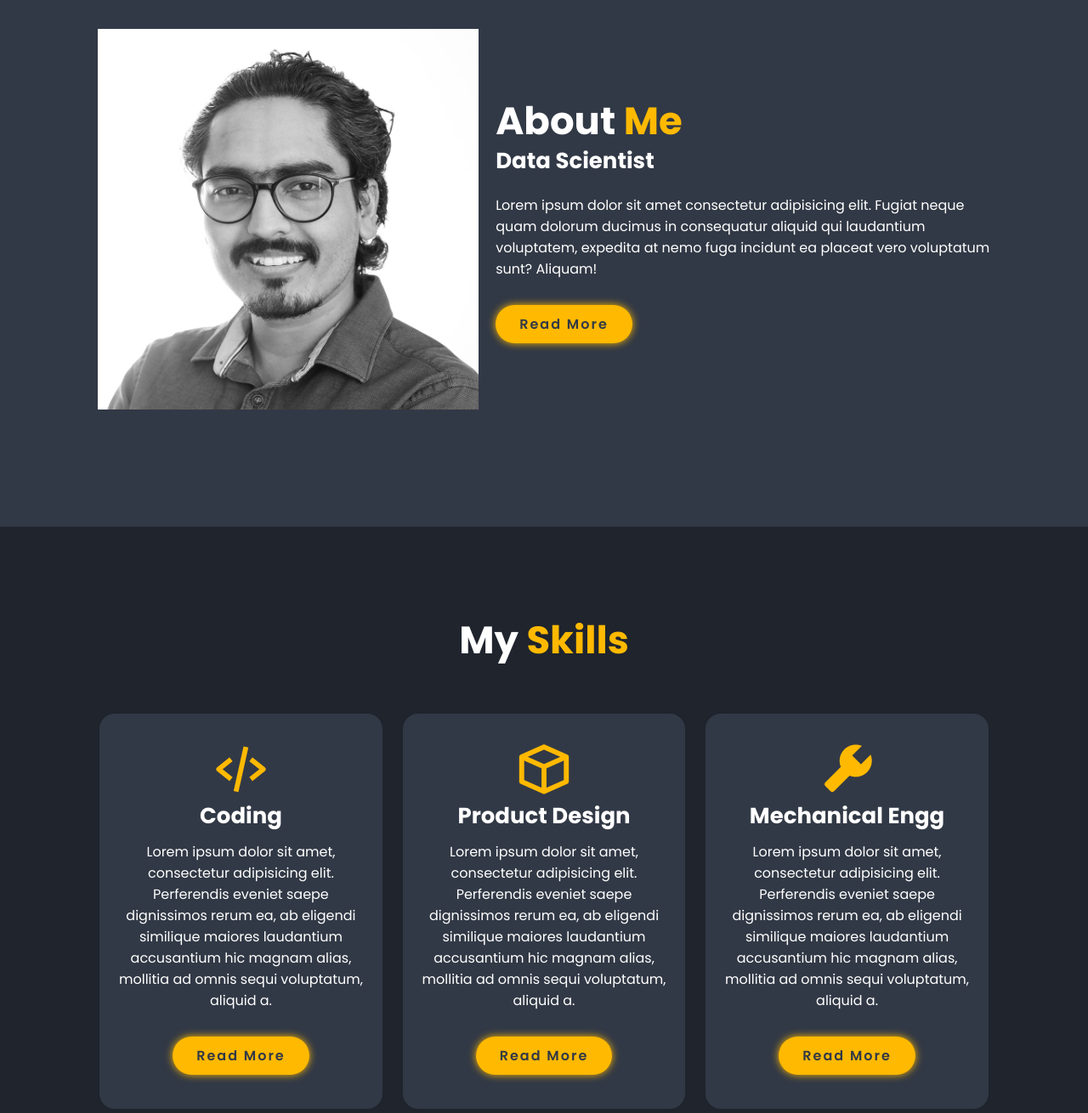
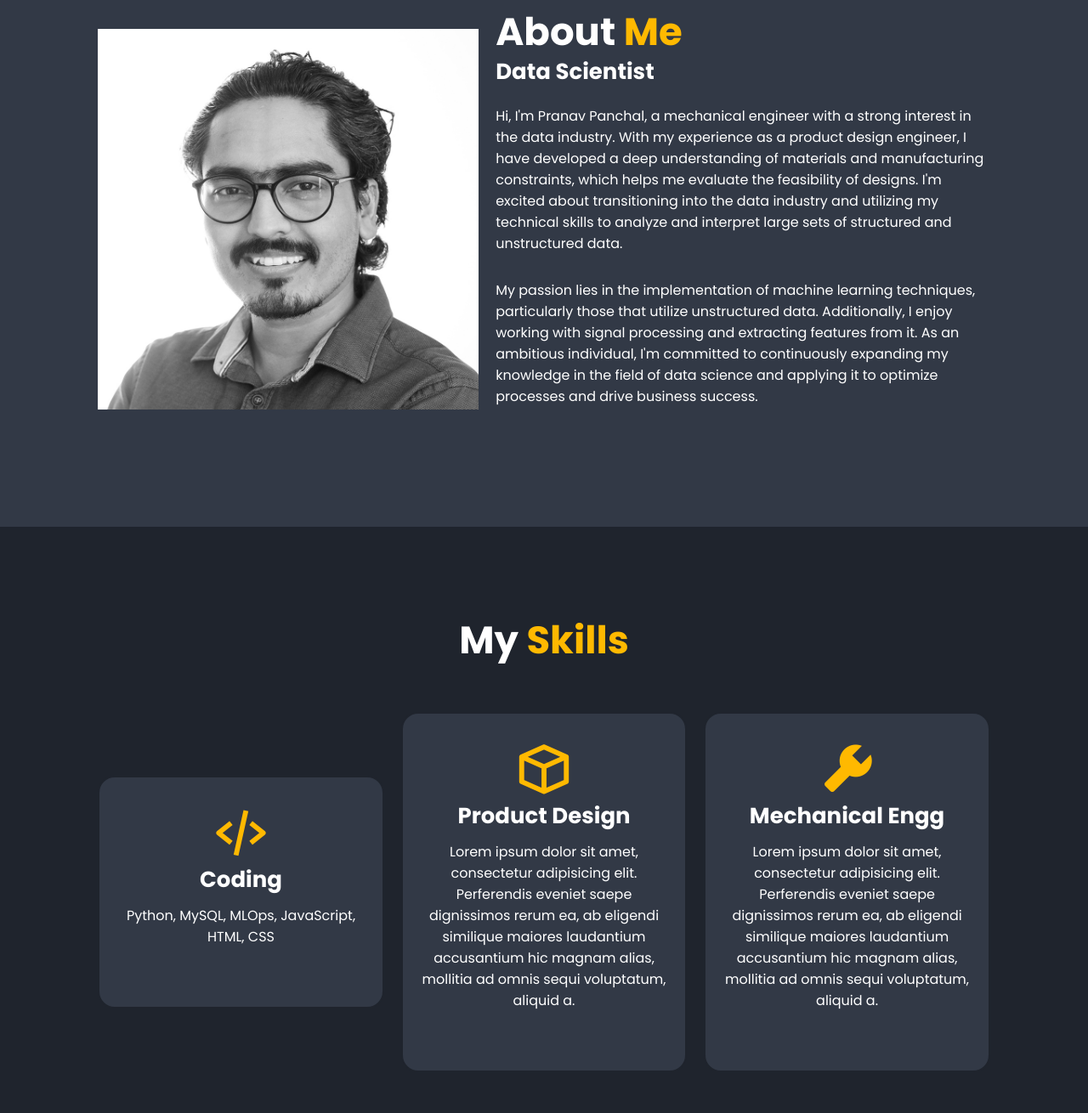
Before and after one commit to ppanchal303/PranavPanchalUpdated, a plain HTML site: page index.html in a window 1280 px wide. Shown: the part 980-2290 px from the top of the page at 85% size. Drawn offline with nearby package versions, Linux system fonts and the light colour scheme.

Commit message:
second commit

```diff
--- a/index.html
+++ b/index.html
@@ -36,13 +36,13 @@
             <h3>Hello, It's Me</h3>
             <h1>Pranav Panchal</h1>
             <h3>And I'm a <span class="multiple-text"></span></h3>
-            <p>Lorem ipsum dolor sit amet consectetur adipisicing elit. Eum, tempore ipsam provident deserunt eligendi ipsa. Optio sed voluptates tempora quod blanditiis. Veniam optio dolores sed ducimus aliquid maiores provident eligendi.</p>
+            <p>Thank you for visiting my website. I am delighted to share with you an overview of my professional journey. I hope you find it insightful and enjoyable. Happy exploring!!!</p>
             <div class="social-media">
                 <a href="https://www.linkedin.com/in/pranavpanchal303/"><i class='bx bxl-linkedin' ></i></a>
                 <a href="https://github.com/ppanchal303"><i class='bx bxl-github' ></i></a>
                 <a href="https://www.instagram.com/pranavpanchal303/"><i class='bx bxl-instagram' ></i></a>
             </div>
-            <a href="#" class="btn">Download Resume</a>
+            <a href="resume/Pranav Panchal Resume.pdf" class="btn" download>Download Resume</a>
         </div>
 
         <div class="home-image">
@@ -59,8 +59,13 @@
         <div class="about-content">
             <h2 class="heading">About <span>Me</span></h2>
             <h3>Data Scientist</h3>
-            <p>Lorem ipsum dolor sit amet consectetur adipisicing elit. Fugiat neque quam dolorum ducimus in consequatur aliquid qui laudantium voluptatem, expedita at nemo fuga incidunt ea placeat vero voluptatum sunt? Aliquam!</p>
-            <a href="#" class="btn">Read More</a>
+            <p>
+                Hi, I'm Pranav Panchal, a mechanical engineer with a strong interest in the data industry. With my experience as a product design engineer, I have developed a deep understanding of materials and manufacturing constraints, which helps me evaluate the feasibility of designs. I'm excited about transitioning into the data industry and utilizing my technical skills to analyze and interpret large sets of structured and unstructured data.
+            </p>
+            <p>
+                My passion lies in the implementation of machine learning techniques, particularly those that utilize unstructured data. Additionally, I enjoy working with signal processing and extracting features from it. As an ambitious individual, I'm committed to continuously expanding my knowledge in the field of data science and applying it to optimize processes and drive business success.
+            </p>
+            <!-- <a href="#" class="btn">Read More</a> -->
         </div>
     </section>
 
@@ -72,22 +77,22 @@
             <div class="skills-box">
                 <i class='bx bx-code-alt' ></i>
                 <h3>Coding</h3>
-                <p>Lorem ipsum dolor sit amet, consectetur adipisicing elit. Perferendis eveniet saepe dignissimos rerum ea, ab eligendi similique maiores laudantium accusantium hic magnam alias, mollitia ad omnis sequi voluptatum, aliquid a.</p>
-                <a href="#" class="btn">Read More</a>
+                <p>Python, MySQL, MLOps, JavaScript, HTML, CSS</p>
+                <!-- <a href="#" class="btn">Read More</a> -->
             </div>
 
             <div class="skills-box">
                 <i class='bx bx-cube' ></i>
                 <h3>Product Design</h3>
                 <p>Lorem ipsum dolor sit amet, consectetur adipisicing elit. Perferendis eveniet saepe dignissimos rerum ea, ab eligendi similique maiores laudantium accusantium hic magnam alias, mollitia ad omnis sequi voluptatum, aliquid a.</p>
-                <a href="#" class="btn">Read More</a>
+                <!-- <a href="#" class="btn">Read More</a> -->
             </div>
 
             <div class="skills-box">
                 <i class='bx bxs-wrench' ></i>
                 <h3>Mechanical Engg</h3>
                 <p>Lorem ipsum dolor sit amet, consectetur adipisicing elit. Perferendis eveniet saepe dignissimos rerum ea, ab eligendi similique maiores laudantium accusantium hic magnam alias, mollitia ad omnis sequi voluptatum, aliquid a.</p>
-                <a href="#" class="btn">Read More</a>
+                <!-- <a href="#" class="btn">Read More</a> -->
             </div>
         </div>
     </section>
```
Also changed, not shown: 1 other file.
